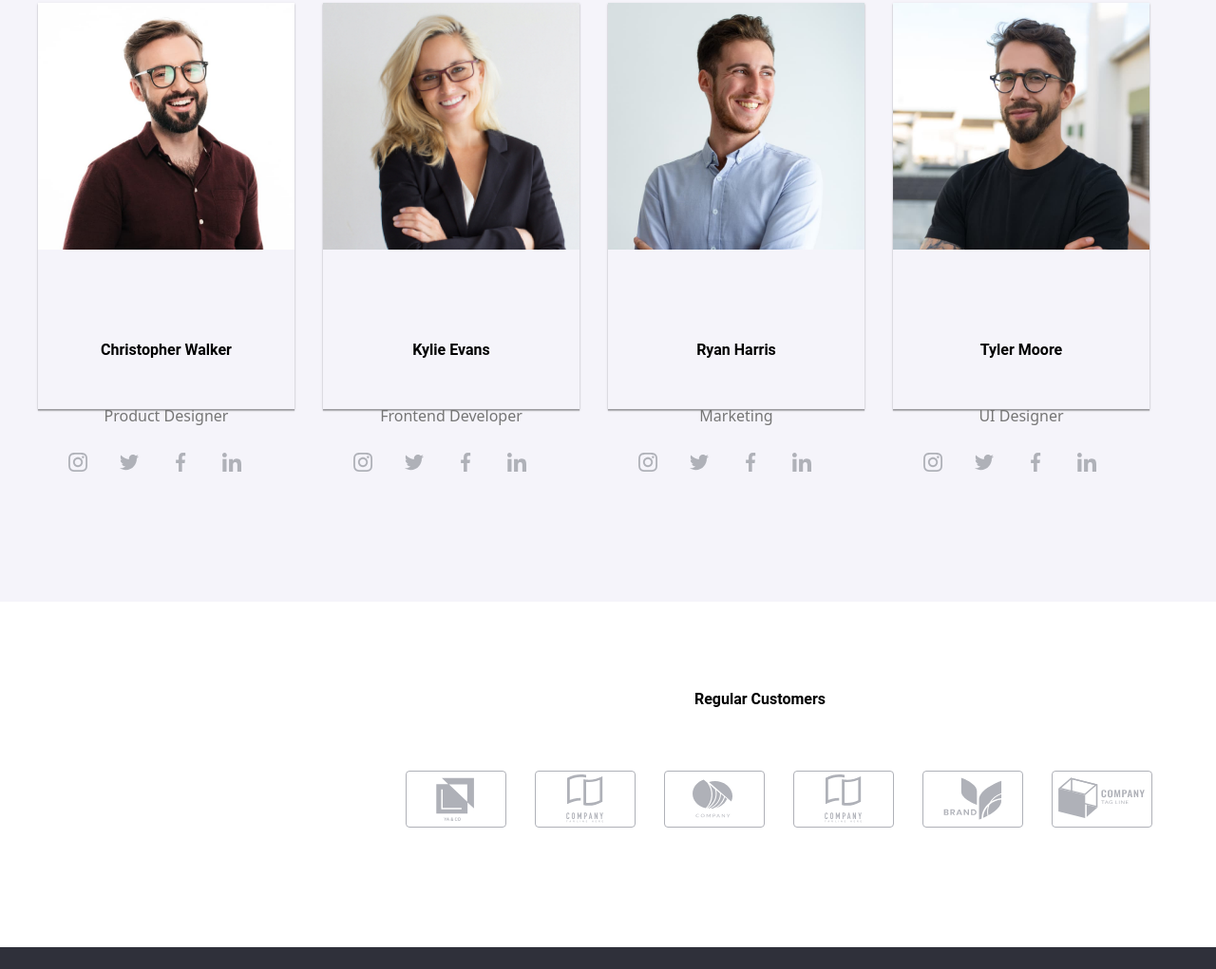
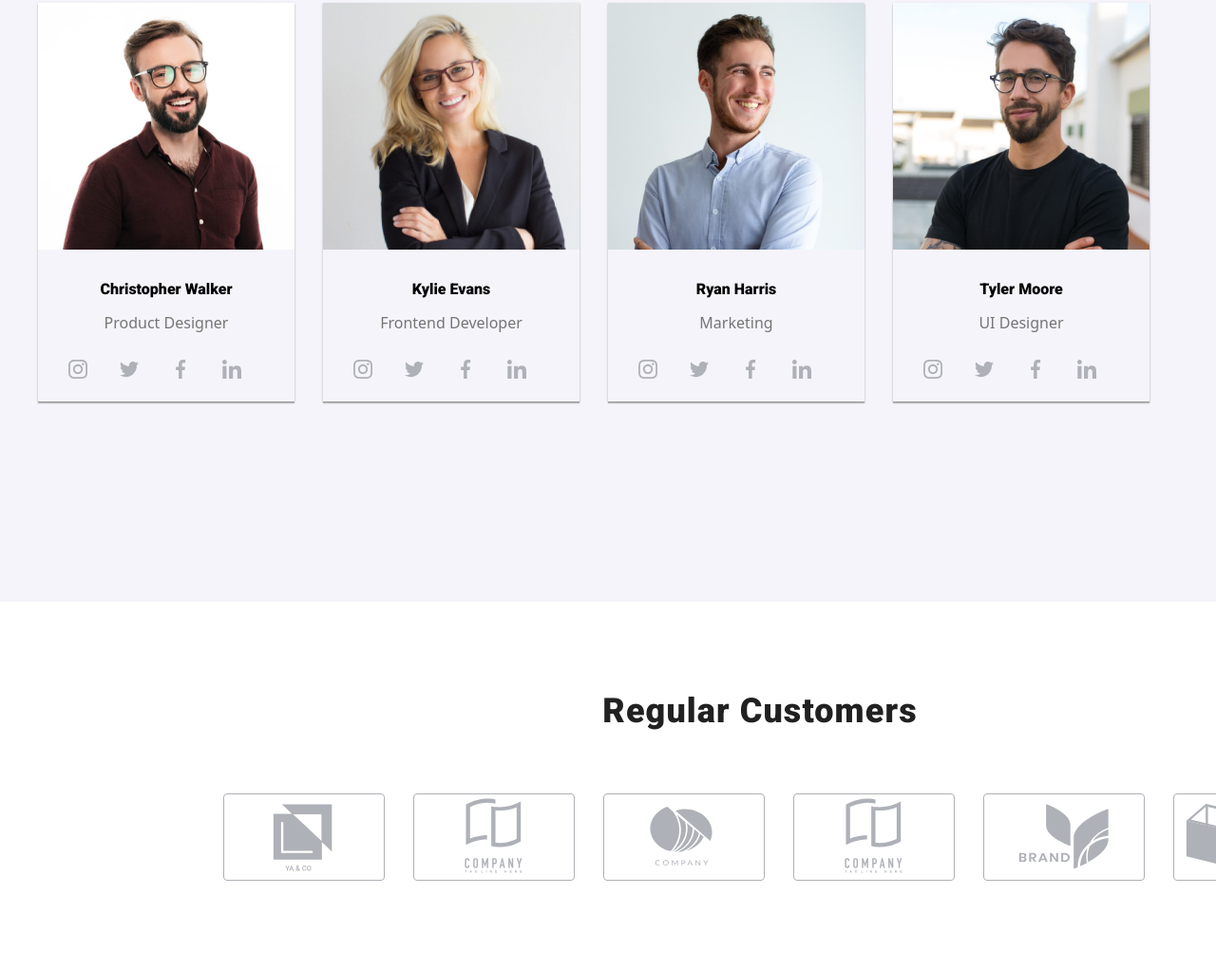
Before and after one commit to Madwtz/goit-markup-hw-04, a plain HTML site: page index.html in a window 1280 px wide. Shown: the part 1776-2797 px from the top of the page at 95% size. Drawn offline with nearby package versions, Linux system fonts and the light colour scheme; a script that the page names is missing.

Commit message:
improvement of page

```diff
--- a/index.html
+++ b/index.html
@@ -4,6 +4,12 @@
     <meta charset="UTF-8" />
     <meta name="viewport" content="width=device-width, initial-scale=1.0" />
     <title>Document</title>
+    <link rel="preconnect" href="https://fonts.googleapis.com" />
+    <link rel="preconnect" href="https://fonts.gstatic.com" crossorigin />
+    <link
+      href="https://fonts.googleapis.com/css2?family=Raleway:wght@700&family=Roboto:wght@400;500;900&display=swap"
+      rel="stylesheet"
+    />
     <link rel="stylesheet" href="modern-normalize.css" />
     <link rel="stylesheet" href="styles.css" />
     <script src="https://unpkg.com/feather-icons"></script>
@@ -50,9 +56,7 @@
           <li>
             <a href="#" alt="#" class="svg-logo">
               <svg>
-                <use
-                  href="icons-skills/symbol-defs.svg#icon-group-img-01"
-                ></use>
+                <use href="icons.svg/symbol-skills.svg#icon-group-img-01"></use>
               </svg>
             </a>
             <h4>ATTENTION TO DETAILS</h4>
@@ -64,9 +68,7 @@
           <li>
             <a href="#" alt="#" class="svg-logo">
               <svg>
-                <use
-                  href="icons-skills/symbol-defs.svg#icon-clock-img-02"
-                ></use>
+                <use href="icons.svg/symbol-skills.svg#icon-clock-img-02"></use>
               </svg>
             </a>
             <h4>PUNCTUALITY</h4>
@@ -79,7 +81,7 @@
             <a href="#" alt="#" class="svg-logo">
               <svg>
                 <use
-                  href="icons-skills/symbol-defs.svg#icon-vector-img-03"
+                  href="icons.svg/symbol-skills.svg#icon-vector-img-03"
                 ></use>
               </svg>
             </a>
@@ -93,7 +95,7 @@
             <a href="#" alt="#" class="svg-logo">
               <svg>
                 <use
-                  href="icons-skills/symbol-defs.svg#icon-astronaut-img-04"
+                  href="icons.svg/symbol-skills.svg#icon-astronaut-img-04"
                 ></use>
               </svg>
             </a>
@@ -299,42 +301,42 @@
             <li>
               <a href="#" class="icons" aria-label="#">
                 <svg>
-                  <use href="icons/symbol-defs.svg#icon-logo-05"></use>
+                  <use href="icons.svg/symbol-logo.svg#icon-logo-05"></use>
                 </svg>
               </a>
             </li>
             <li>
               <a href="#" class="icons" aria-label="#">
                 <svg>
-                  <use href="icons/symbol-defs.svg#icon-logo-01"></use>
+                  <use href="icons.svg/symbol-logo.svg#icon-logo-01"></use>
                 </svg>
               </a>
             </li>
             <li>
               <a href="#" class="icons" aria-label="#">
                 <svg>
-                  <use href="icons/symbol-defs.svg#icon-logo-02"></use>
+                  <use href="icons.svg/symbol-logo.svg#icon-logo-02"></use>
                 </svg>
               </a>
             </li>
             <li>
               <a href="#" class="icons" aria-label="#">
                 <svg>
-                  <use href="icons/symbol-defs.svg#icon-logo-01"></use>
+                  <use href="icons.svg/symbol-logo.svg#icon-logo-01"></use>
                 </svg>
               </a>
             </li>
             <li>
               <a href="#" class="icons" aria-label="#">
                 <svg>
-                  <use href="icons/symbol-defs.svg#icon-logo-03"></use>
+                  <use href="icons.svg/symbol-logo.svg#icon-logo-03"></use>
                 </svg>
               </a>
             </li>
             <li>
               <a href="#" class="icons" aria-label="#">
                 <svg>
-                  <use href="icons/symbol-defs.svg#icon-logo-04"></use>
+                  <use href="icons.svg/symbol-logo.svg#icon-logo-04"></use>
                 </svg>
               </a>
             </li>
--- a/styles.css
+++ b/styles.css
@@ -74,8 +74,7 @@ a {
   font-size: 26px;
   font-family: var(--logo-font-family);
   font-weight: 700;
-  padding-top: 24px;
-  padding-bottom: 24px;
+  padding-top: 37px;
 }
 .item-web-span {
   color: var(--second-color);
@@ -185,12 +184,9 @@ section.general-section button {
 }
 .team-list {
   gap: 30px;
-}
-.team-list {
-  width: 1170px;
-  height: 428px;
   align-items: center;
 }
+
 .team-section .team-list img {
   width: 270px;
   height: 260px;
@@ -209,9 +205,6 @@ section.general-section button {
 .team-list li {
   box-shadow: 0px 2px 1px 0px rgba(0, 0, 0, 0.2),
     0px 1px 1px 0px rgba(0, 0, 0, 0.14), 0px 1px 3px 0px rgba(0, 0, 0, 0.12);
-  width: 270px;
-  height: 428px;
-  flex-shrink: 0;
 }
 .team-section p {
   color: #757575;
@@ -244,15 +237,26 @@ section.general-section button {
   height: 20px;
 }
 
-.logo-customers h4,
 .team-section-container h4 {
   text-align: center;
+  margin-top: 30px;
+  margin-bottom: 10px;
+}
+.logo-customers h4 {
   margin-top: 94px;
   margin-bottom: 50px;
+  text-align: center;
+  color: #212121;
+  font-family: var(--heading-font-family);
+  font-size: 36px;
+  font-style: normal;
+  font-weight: 700;
+  line-height: normal;
+  letter-spacing: 1.08px;
 }
 .icons svg {
-  width: 106px;
-  height: 60px;
+  width: 170px;
+  height: 92px;
   border-radius: 4px;
   border: 1px solid #afb1b8;
 }
```
Also changed, not shown: icons.svg/symbol-logo.svg (renamed from icons/symbol-defs.svg), icons.svg/symbol-skills.svg (renamed from icons-skills/symbol-defs.svg).
